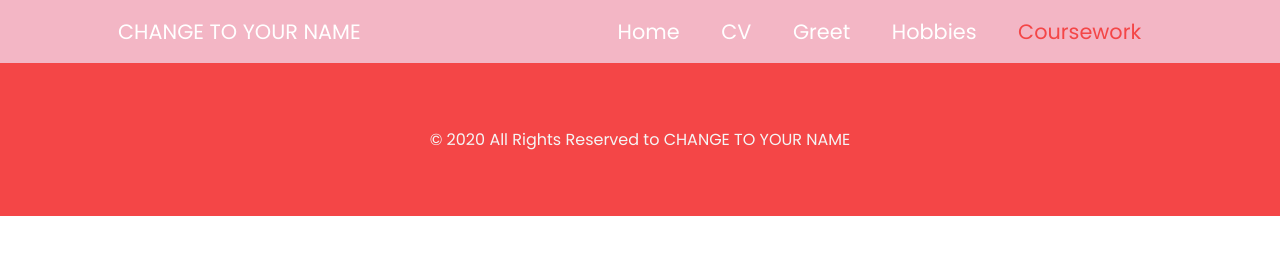
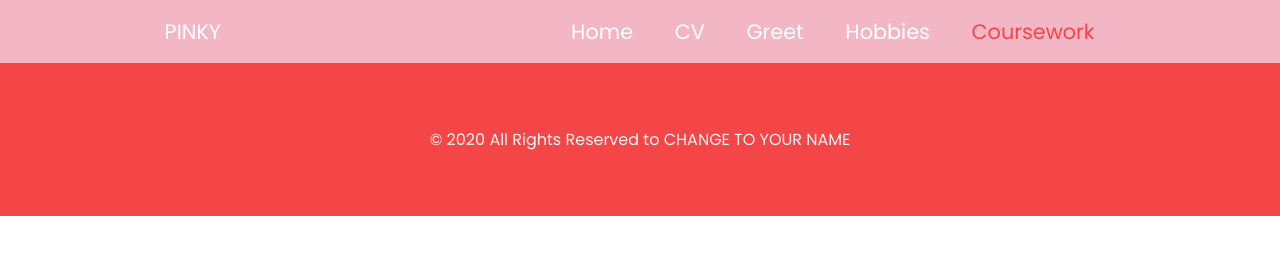
Before and after one commit to AimanAlmureish/FastPortfolio, a plain HTML site: page coursework.html in a window 1280 px wide. Drawn offline with Linux system fonts and the light colour scheme.

Commit message:
Changing logo name

```diff
--- a/coursework.html
+++ b/coursework.html
@@ -16,7 +16,7 @@
   <body>
     <header>
       <nav>
-        <div class="logo">CHANGE TO YOUR NAME</div>
+        <div class="logo">PINKY</div>
         <ul>
           <a href="./index.html">
             <li>Home</li>
```
Also changed, not shown: cv.html (+1 -1 lines), greeting.html (+1 -1 lines), hobbies.html (+1 -1 lines).
